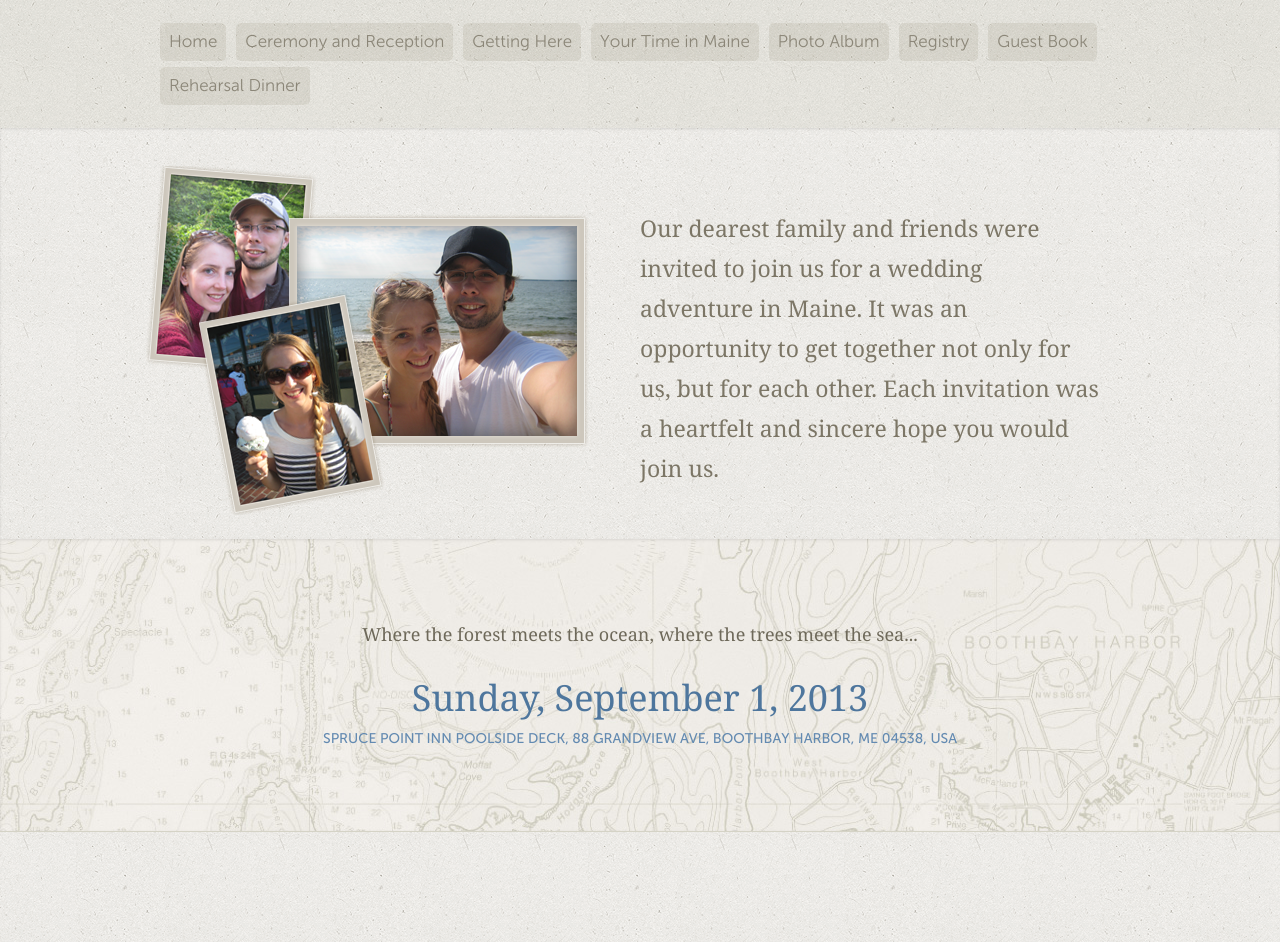
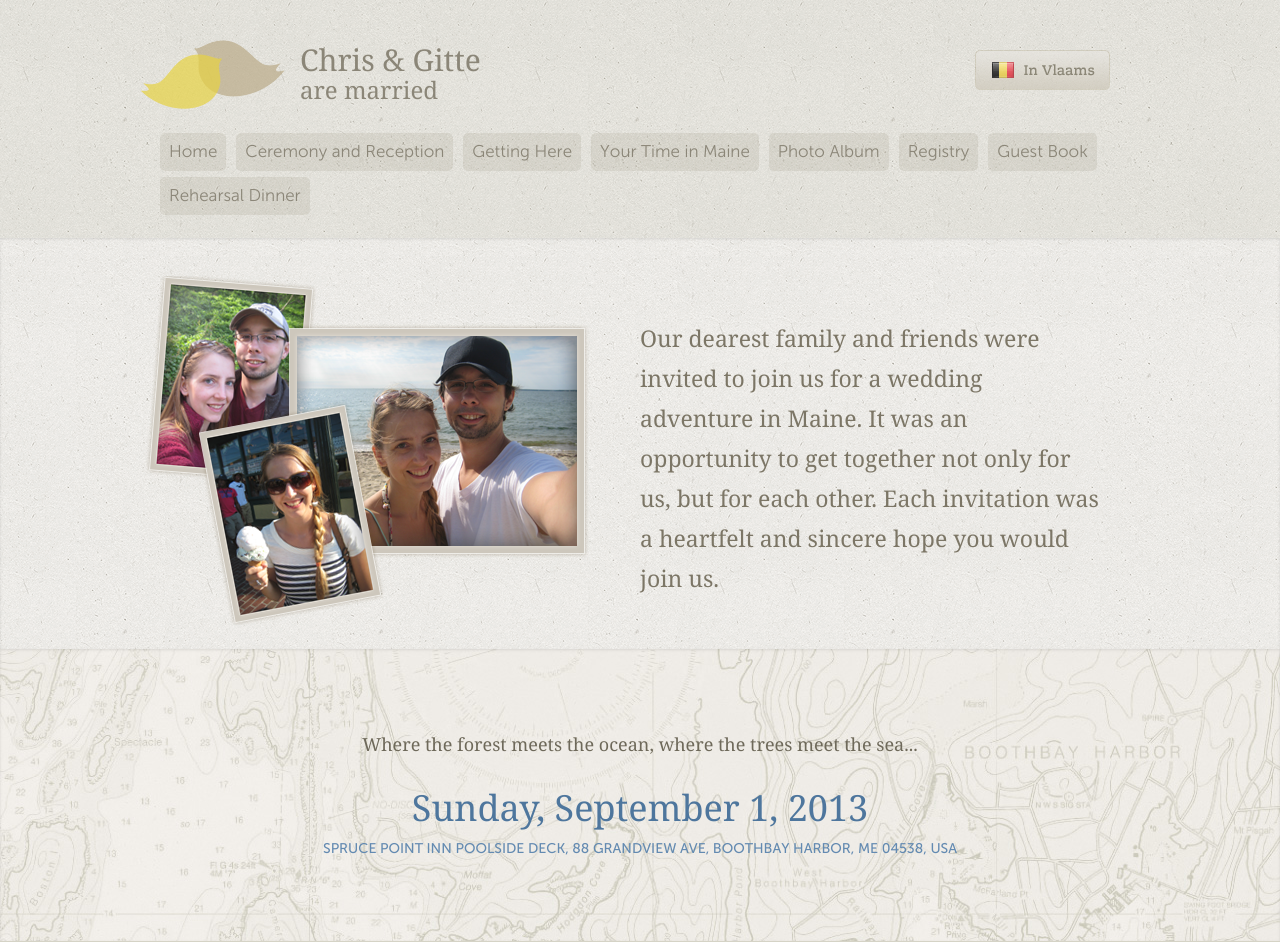
Before and after one commit to chrislaskey/chrisandgitte-homepage, a Jekyll site: the page built from home.html, in a window 1280 px wide. Built offline with Jekyll 4.4.1, drawn with Linux system fonts in a browser that asks for light colours; some web fonts are replaced; part of the change alters nothing that is shown.

Commit message:
Update landing page

```diff
--- a/home.html
+++ b/home.html
@@ -3,6 +3,8 @@ layout: default
 title: About
 permalink: /
 ---
+{% include en-header.html %}
+
 <div class="wrapper wrapper_nav">
   <div class="nav_container container">
     <div class="row">
```
